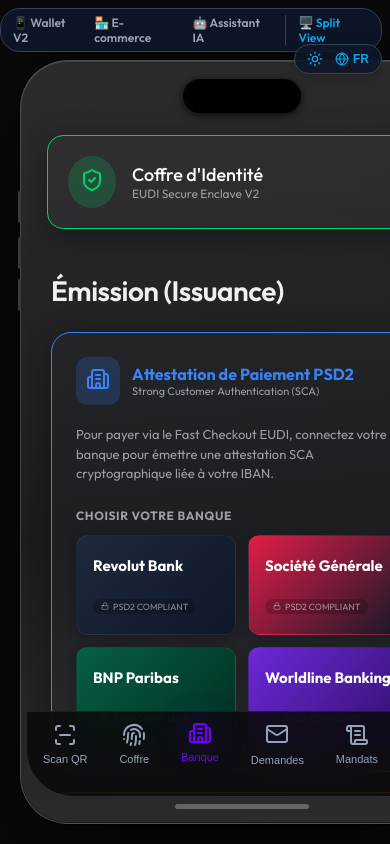
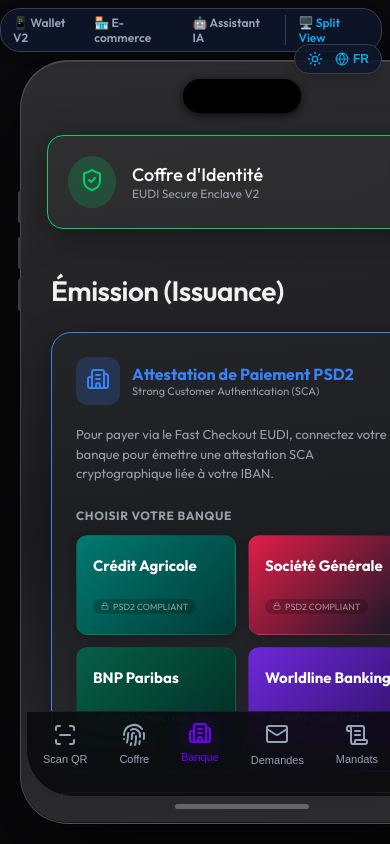
Before and after one commit to Atos-Pilots/Atos-Agentic-Economy-V2, a React (Vite) app in the folder mobile-wallet/: page / in a window 390 px wide. Both pictures are taken after a click on the button "Banque". Built offline with nearby package versions, Linux system fonts and the light colour scheme; no server answers.

Commit message:
Feat: Replace Revolut Bank with Crédit Agricole in mobile wallet portal

```diff
--- a/mobile-wallet/src/components/IssuancePortal.tsx
+++ b/mobile-wallet/src/components/IssuancePortal.tsx
@@ -11,7 +11,7 @@
 
 export function IssuancePortal() {
   const BANKS: Bank[] = [
-    { id: 'revolut', name: 'Revolut Bank', logoColor: '#ffffff', gradient: 'linear-gradient(135deg, #1e293b 0%, #0f172a 100%)', textColor: '#ffffff' },
+    { id: 'ca', name: 'Crédit Agricole', logoColor: '#00a294', gradient: 'linear-gradient(135deg, #007a70 0%, #003b36 100%)', textColor: '#00ebd5' },
     { id: 'sg', name: 'Société Générale', logoColor: '#e11d48', gradient: 'linear-gradient(135deg, #e11d48 0%, #111827 100%)', textColor: '#ffffff' },
     { id: 'bnp', name: 'BNP Paribas', logoColor: '#10b981', gradient: 'linear-gradient(135deg, #065f46 0%, #022c22 100%)', textColor: '#10b981' },
     { id: 'worldline', name: 'Worldline Banking', logoColor: '#8b5cf6', gradient: 'linear-gradient(135deg, #6d28d9 0%, #2e1065 100%)', textColor: '#a78bfa' }
```
